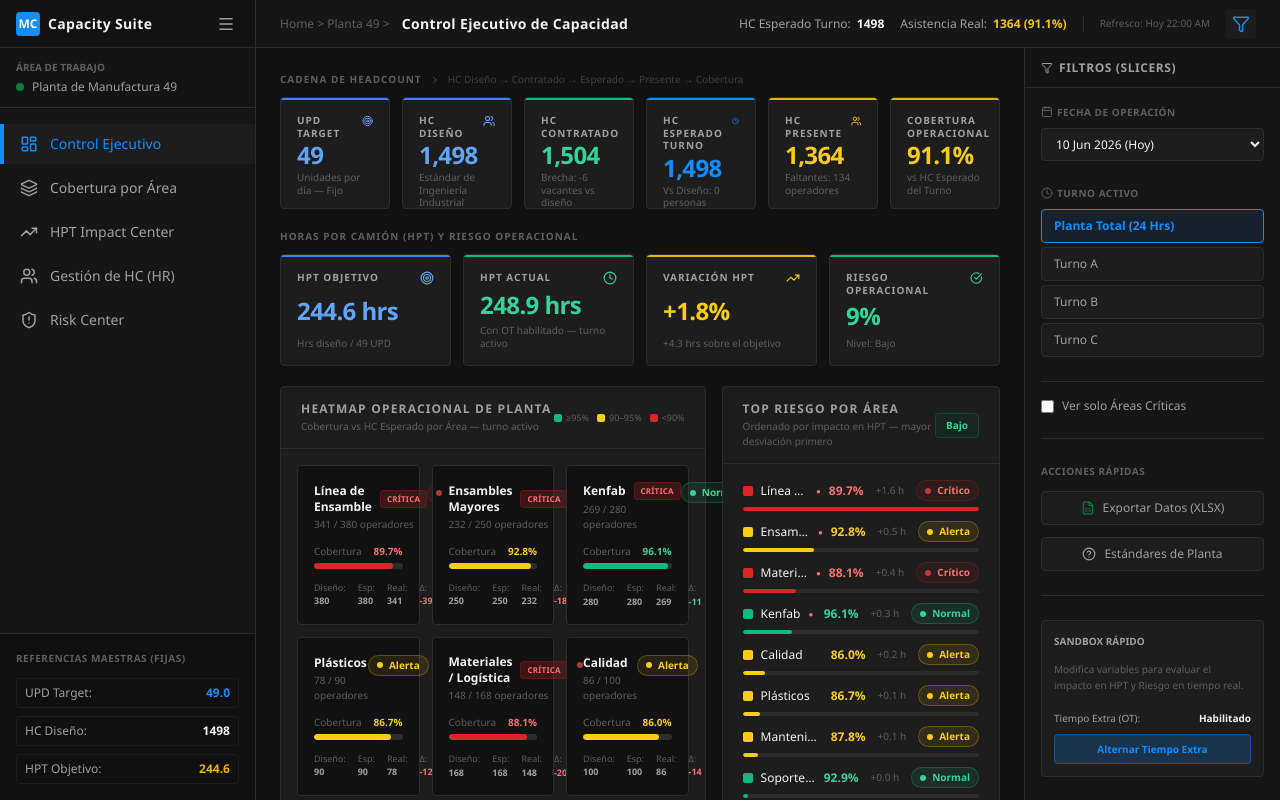
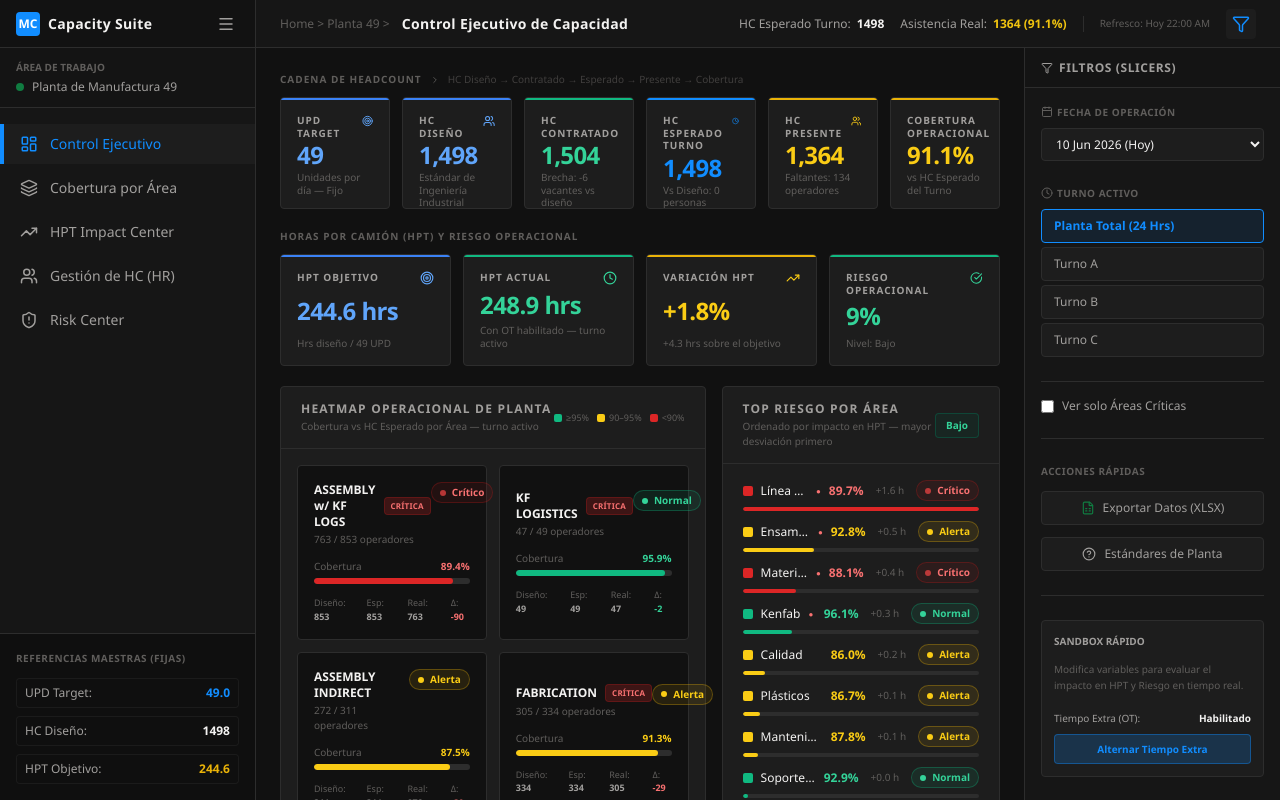
Before and after one commit to Guillermobot/HeadCount, a React (Vite) app: page / in a window 1280 px wide. Built offline with nearby package versions, Linux system fonts and the light colour scheme.

Commit message:
feat: heatmap usa subAreas del mockData (Assembly w/ KF LOGS, KF Logistics, Assembly Indirect, Fabrication)

```diff
--- a/src/views/ExecutiveDashboard.jsx
+++ b/src/views/ExecutiveDashboard.jsx
@@ -393,50 +393,32 @@ export default function ExecutiveDashboard() {
             </div>
           </div>
 
-          <div className="p-4 grid grid-cols-1 sm:grid-cols-2 xl:grid-cols-3 gap-3">
-            {(metrics.details || []).map((area) => (
-              <AreaHeatCard
-                key={area.nombre}
-                area={area}
-                isSelected={selectedArea === area.nombre}
-                onClick={() => setSelectedArea(prev => prev === area.nombre ? null : area.nombre)}
-              />
-            ))}
+          <div className="p-4 grid grid-cols-1 sm:grid-cols-2 gap-3">
+            {(() => {
+              const ramas = metrics.ramasEnriched || [];
+
+              // 3 subAreas of ASSEMBLY: ASSEMBLY w/ KF LOGS, KF LOGISTICS, ASSEMBLY INDIRECT
+              const assembly = ramas.find(r => r.id === 'assembly');
+              const assemblySubAreas = (assembly?.subAreas || []);
+
+              // FABRICATION as a single block (no drill-down here)
+              const fabrication = ramas.find(r => r.id === 'fabrication');
+
+              const heatCards = [
+                ...assemblySubAreas,
+                ...(fabrication ? [fabrication] : []),
+              ];
+
+              return heatCards.map((area) => (
+                <AreaHeatCard
+                  key={area.id || area.nombre}
+                  area={area}
+                  isSelected={selectedArea === area.nombre}
+                  onClick={() => setSelectedArea(prev => prev === area.nombre ? null : area.nombre)}
+                />
+              ));
+            })()}
           </div>
-
-          {/* Selected area drill-down preview */}
-          {selectedArea && (() => {
-            const areaData = (metrics.details || []).find(a => a.nombre === selectedArea);
-            if (!areaData?.children?.length) return null;
-            return (
-              <div className="border-t border-brand-border px-5 py-4">
-                <div className="text-[10px] font-bold uppercase tracking-widest text-brand-text-muted mb-3">
-                  Sub-áreas de {selectedArea}
-                </div>
-                <div className="grid grid-cols-2 sm:grid-cols-3 gap-2">
-                  {areaData.children.map((child) => {
-                    const cov = child.hcExpected > 0 ? (child.actualPresent / child.hcExpected) * 100 : 0;
-                    const st = getCoverageStatus(cov, false);
-                    const barCol = { success: 'bg-emerald-500', warning: 'bg-yellow-400', danger: 'bg-red-600' }[st];
-                    return (
-                      <div key={child.nombre} className="bg-brand-bg border border-brand-border rounded p-3 space-y-2">
-                        <div className="text-[10px] font-semibold text-brand-text-primary">{child.nombre}</div>
-                        <div className="flex justify-between text-[9px] text-brand-text-muted">
-                          <span>{child.actualPresent}/{child.hcExpected}</span>
-                          <span className={`font-bold ${st === 'danger' ? 'text-red-400' : st === 'warning' ? 'text-yellow-400' : 'text-emerald-400'}`}>
-                            {cov.toFixed(1)}%
-                          </span>
-                        </div>
-                        <div className="h-1 w-full bg-brand-border rounded-full">
-                          <div className={`h-full rounded-full ${barCol}`} style={{ width: `${Math.min(cov, 100)}%` }} />
-                        </div>
-                      </div>
-                    );
-                  })}
-                </div>
-              </div>
-            );
-          })()}
         </div>
 
         {/* Risk Impact Table — occupies 2/5 */}
```
